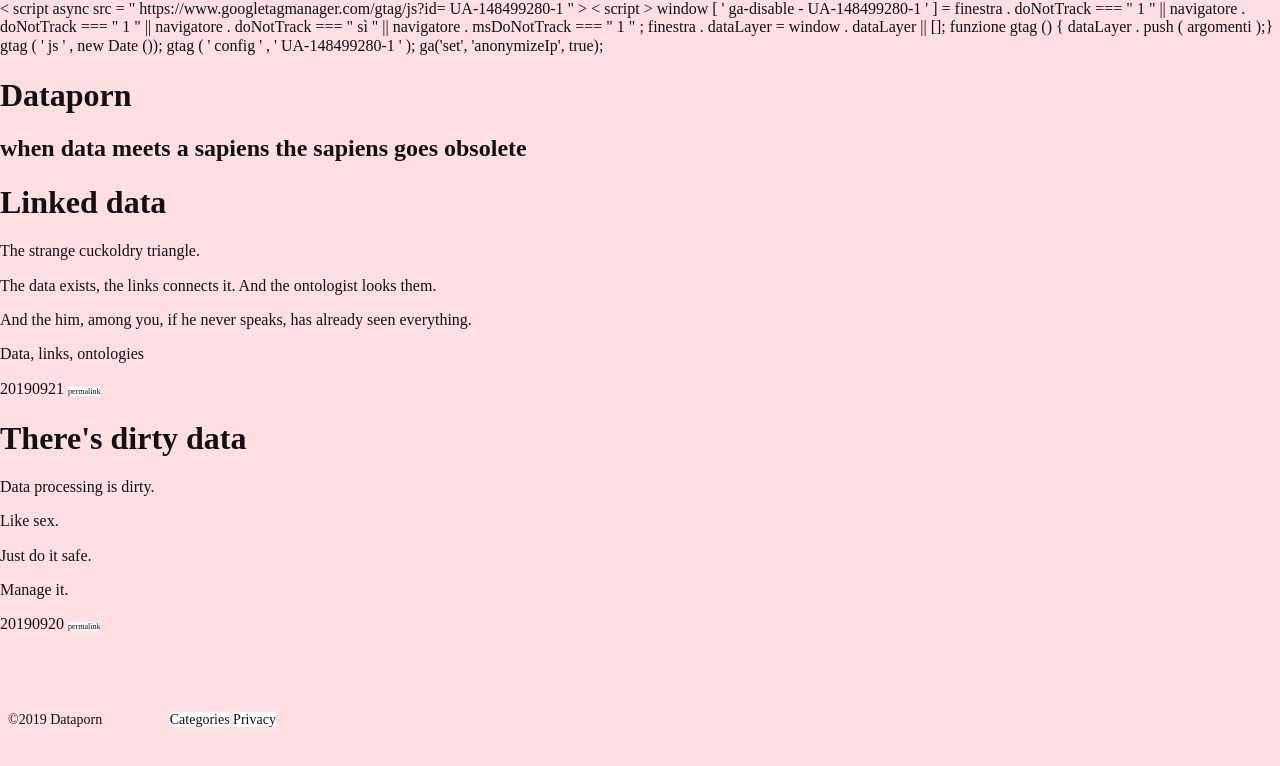
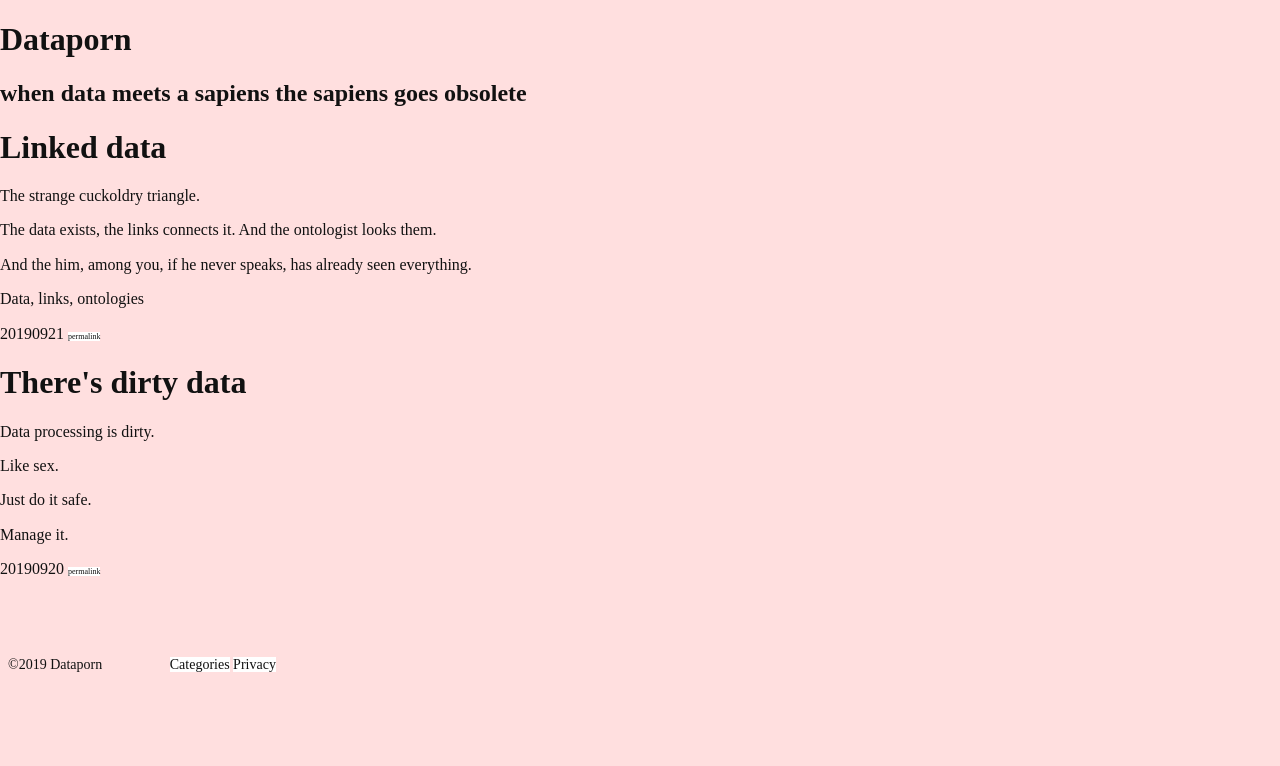
Before and after one commit to DATAPORNme/dataporn, a Jekyll site: the page built from index.html, in a window 1280 px wide. Shown: the top 766 px of the page. Built offline with Jekyll 4.4.1, drawn with Linux system fonts in a browser that asks for light colours.

Commit message:
fix ga code

```diff
--- a/_includes/google-analytics.html
+++ b/_includes/google-analytics.html
@@ -1,9 +1,9 @@
-< script  async  src = " https://www.googletagmanager.com/gtag/js?id= {{site.google_analytics}} " > </ script >
-< script >
-  window [ ' ga-disable - {{site.google_analytics}} ' ] =  finestra . doNotTrack  ===  " 1 "  ||  navigatore . doNotTrack  ===  " 1 "  ||  navigatore . doNotTrack  ===  " sì "  ||  navigatore . msDoNotTrack  ===  " 1 " ;
-  finestra . dataLayer  =  window . dataLayer  || [];
-  funzione  gtag () { dataLayer . push ( argomenti );}
-  gtag ( ' js ' , new  Date ());
-  gtag ( ' config ' , ' {{site.google_analytics}} ' );
+<script async src="https://www.googletagmanager.com/gtag/js?id={{ site.google_analytics }}"></script>
+<script>
+  window['ga-disable-{{ site.google_analytics }}'] = window.doNotTrack === "1" || navigator.doNotTrack === "1" || navigator.doNotTrack === "yes" || navigator.msDoNotTrack === "1";
+  window.dataLayer = window.dataLayer || [];
+  function gtag(){dataLayer.push(arguments);}
+  gtag('js', new Date());
+  gtag('config', '{{ site.google_analytics }}');
   ga('set', 'anonymizeIp', true);
-</ script >
+</script>
```
